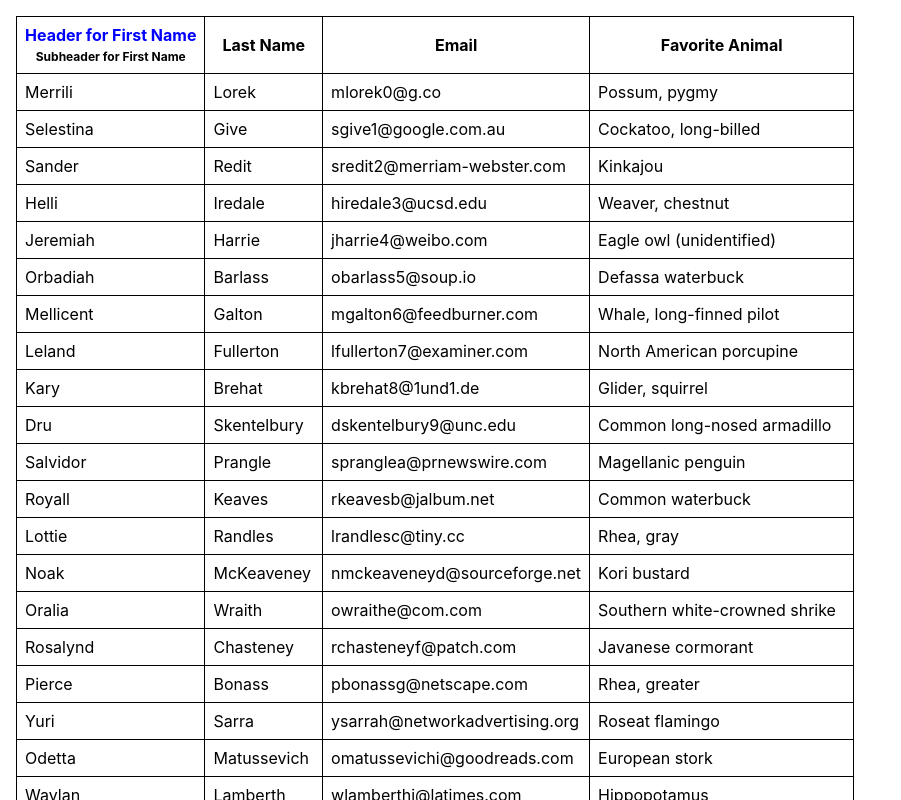
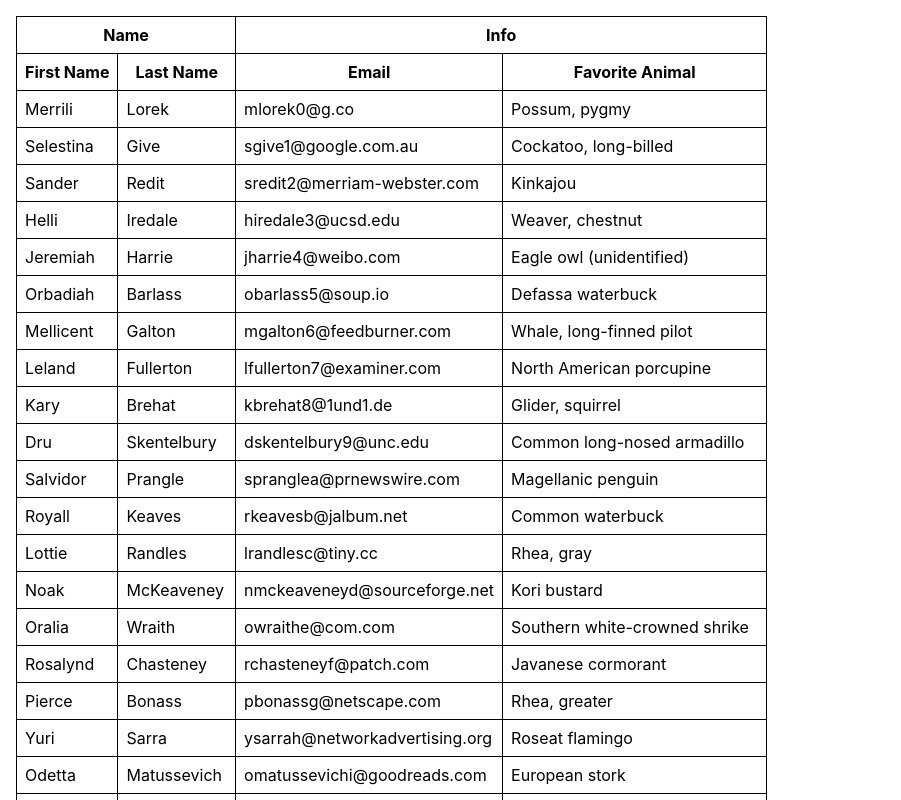
Before and after one commit to vuonga1103/datatable-sandbox, a React (Create React App) app: page / in a window 1280 px wide. Shown: the top 800 px of the page, without its empty margins (0-901 px from the left). Built offline with nearby package versions, Linux system fonts and the light colour scheme.

Commit message:
Group subheaders under superheaders

```diff
--- a/src/App.js
+++ b/src/App.js
@@ -1,17 +1,24 @@
 import './App.css'
 import DataTable from './components/DataTable'
-import FirstNameHeader from './FirstNameHeader'
 import { mockData } from './mockData'
 
 const COL_CONFIG = [
   {
-    Header: FirstNameHeader,
+    Header: 'Name',
+    columns: [
+      {
+        Header: 'First Name',
         accessor: 'firstName',
       },
       {
         Header: 'Last Name',
         accessor: 'lastName',
       },
+    ],
+  },
+  {
+    Header: 'Info',
+    columns: [
       {
         Header: 'Email',
         accessor: 'email',
@@ -20,6 +27,8 @@ const COL_CONFIG = [
         Header: 'Favorite Animal',
         accessor: 'favoriteAnimal',
       },
+    ],
+  },
 ]
 
 function App() {
```
Lines whose indentation alone changed are shown as unchanged.
